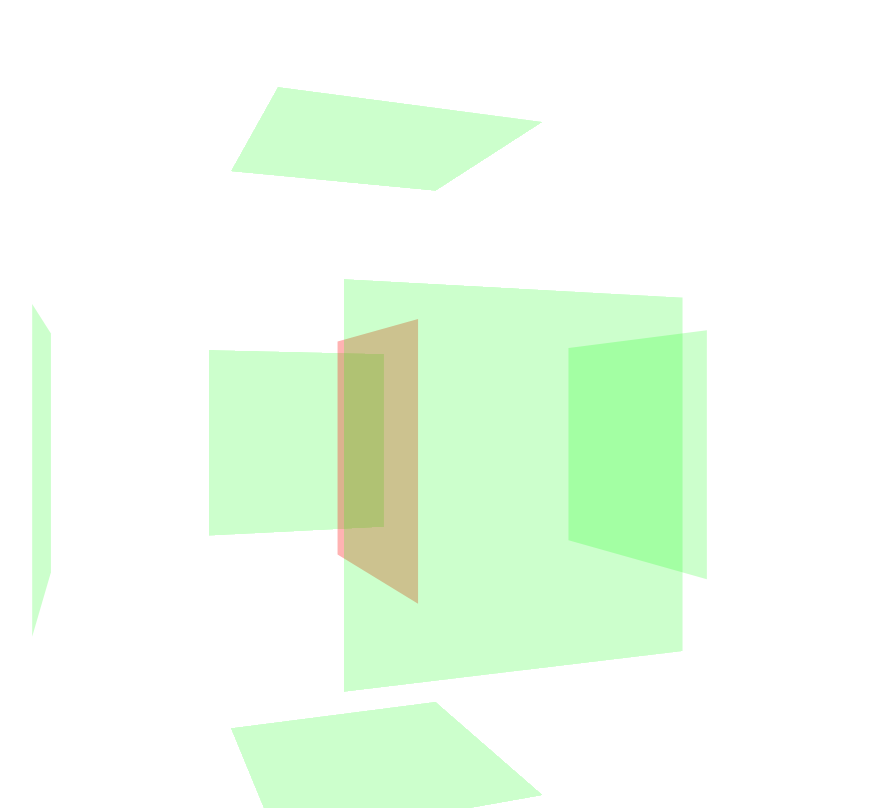
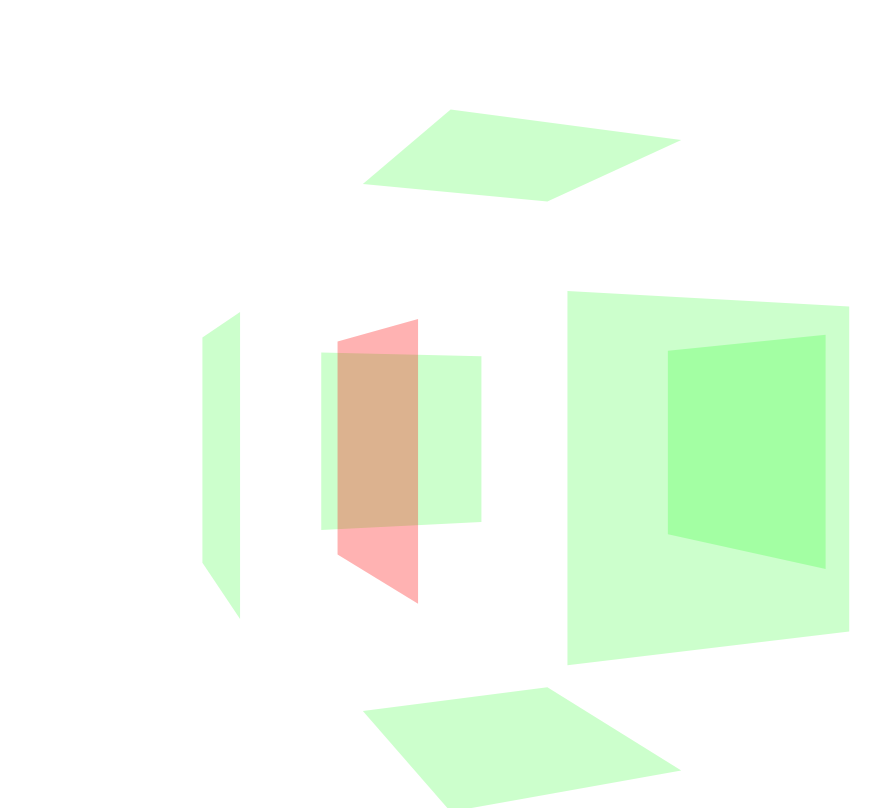
Before and after one commit to youraerials/aubrey-test, a website: page ui/main.reel/main.html in a window 1280 px wide. Shown: the whole page, without its empty margins (276-1156 px from the left). Drawn offline with Linux system fonts and the light colour scheme.

Commit message:
Update component ui/main.reel/main.css

```diff
--- a/ui/main.reel/main.css
+++ b/ui/main.reel/main.css
@@ -53,36 +53,36 @@
 
 .side-1 {
 
-    transform: translate3d(0,0,100vw) rotateX(0deg) rotateY(0deg);
+    transform: translate3d(0,0,50vw) rotateX(0deg) rotateY(0deg);
 
 }
 
 .side-2 {
 
-    transform: translate3d(0,0,100vw) rotateX(0deg) rotateY(90deg);
+    transform: translate3d(0,0,50vw) rotateX(0deg) rotateY(90deg);
 
 }
 
 .side-3 {
 
-    transform: translate3d(0,0,100vw) rotateX(0deg) rotateY(180deg);
+    transform: translate3d(0,0,50vw) rotateX(0deg) rotateY(180deg);
 
 }
 
 .side-4 {
 
-    transform: translate3d(0,0,100vw) rotateX(0deg) rotateY(-90deg);
+    transform: translate3d(0,0,50vw) rotateX(0deg) rotateY(-90deg);
 
 }
 
 .side-5 {
 
-    transform: translate3d(0,0,100vw) rotateX(-90deg) rotateY(0deg);
+    transform: translate3d(0,0,50vw) rotateX(-90deg) rotateY(0deg);
 
 }
 
 .side-6 {
 
-    transform: translate3d(0,0,100vw) rotateX(90deg) rotateY(0deg);
+    transform: translate3d(0,0,50vw) rotateX(90deg) rotateY(0deg);
 
 }
```
